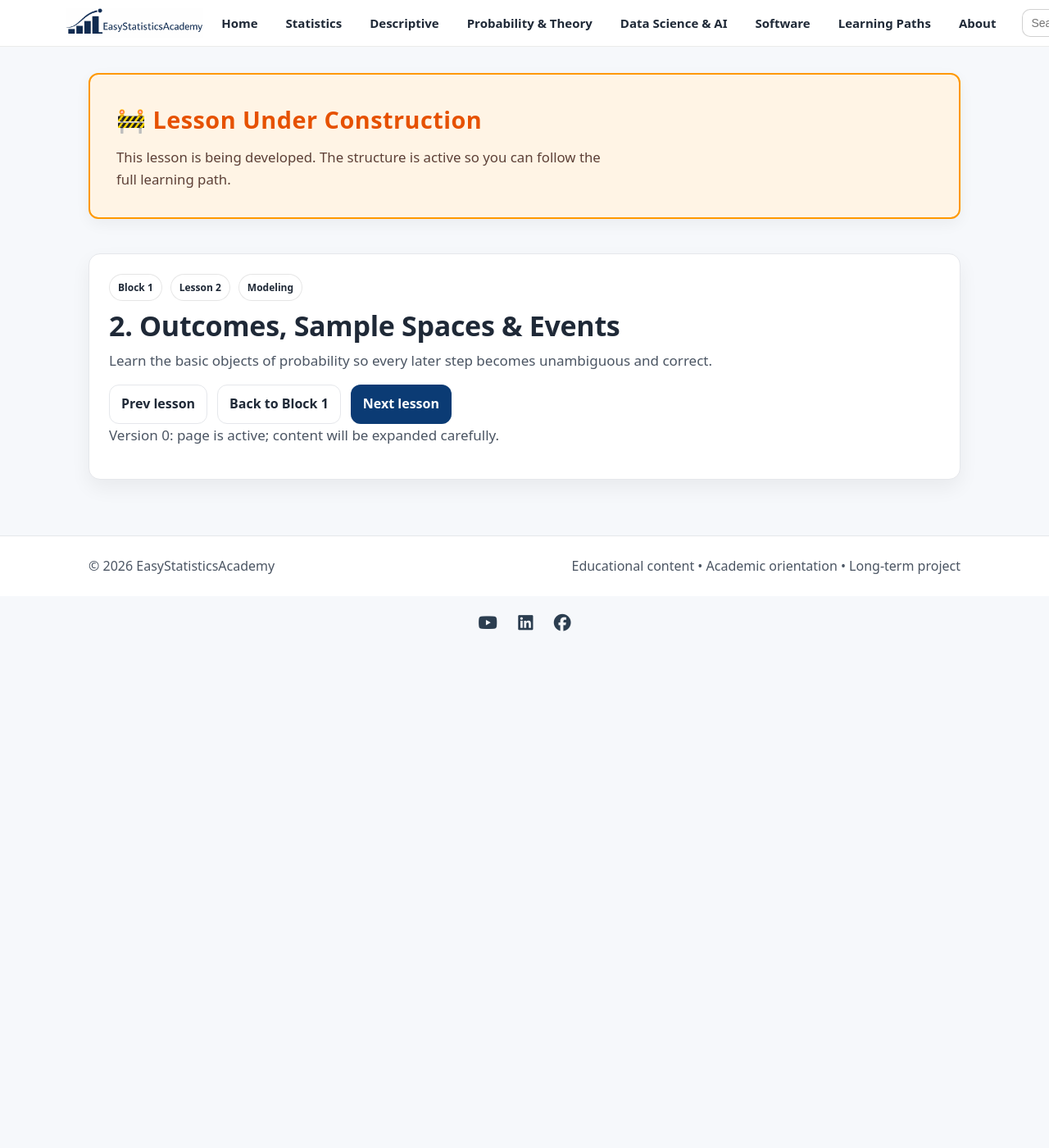
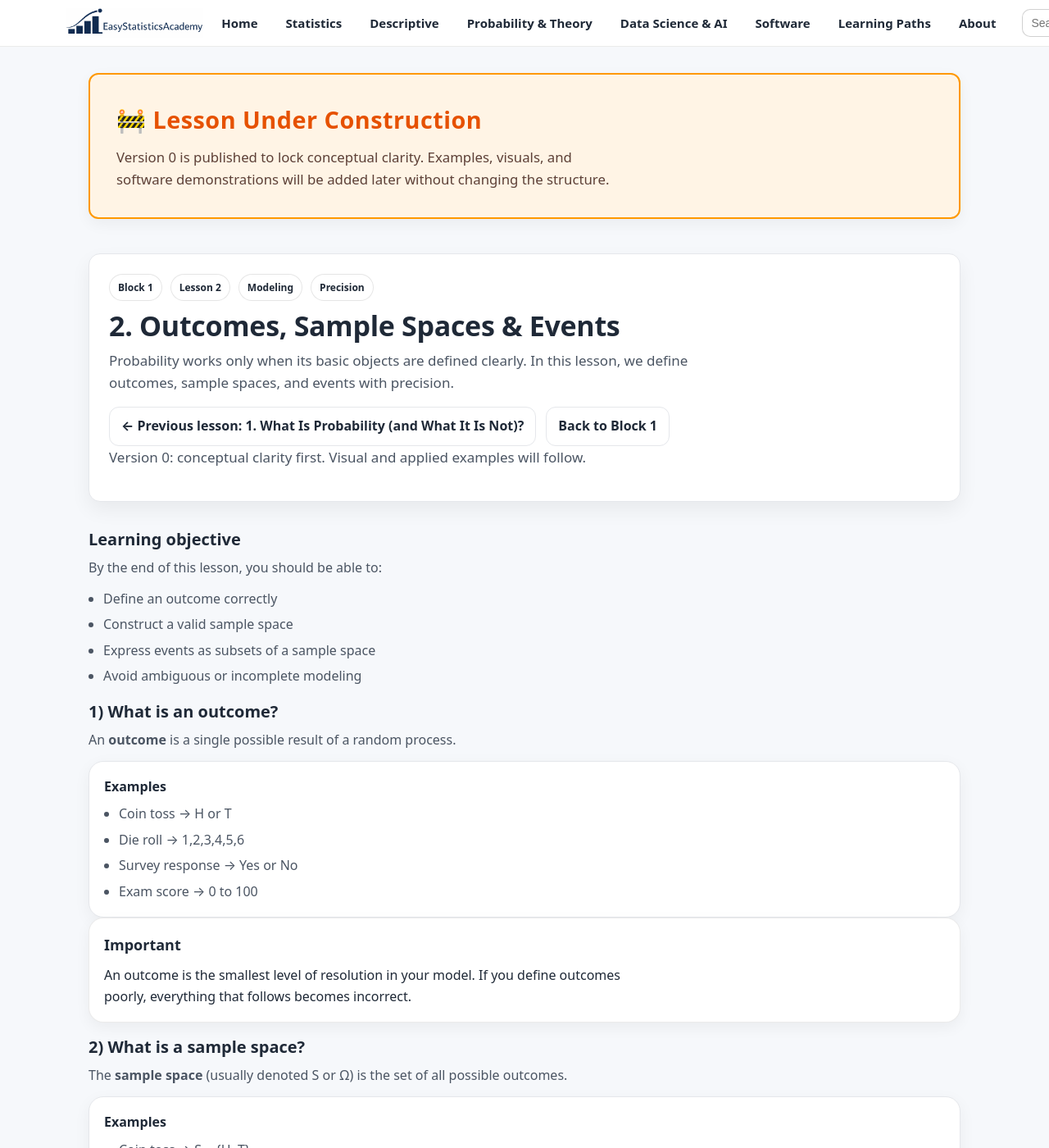
Before and after one commit to ammar-homaida-statistics/easystatisticsacademy, a Jekyll site: the page built from probability/basics/outcomes-sample-spaces-events/index.md, in a window 1280 px wide and 1400 px high. Shown: the whole window at 82% size. Built offline with Jekyll 4.4.1, drawn with Linux system fonts in a browser that asks for light colours; some of the changed text lies outside the part shown.

Commit message:
Add lesson content

```diff
--- a/probability/basics/outcomes-sample-spaces-events/index.md
+++ b/probability/basics/outcomes-sample-spaces-events/index.md
@@ -1,22 +1,27 @@
 ---
 layout: default
 title: "2. Outcomes, Sample Spaces & Events"
-description: "Outcomes vs events, sample spaces, events as sets, notation, and modeling clarity."
+description: "Define outcomes, sample spaces, and events precisely to avoid ambiguous probability reasoning."
 permalink: /probability/basics/outcomes-sample-spaces-events/
 sidebar: false
 ---
 
+<!-- UNDER CONSTRUCTION NOTICE -->
 <section class="section section-slim">
   <div class="callout" style="background:#fff4e5; border:2px solid #ff9800; padding:2rem; border-radius:12px;">
     <div class="callout-copy">
-      <h2 style="margin-top:0; color:#e65100; font-size:1.8rem; letter-spacing:0.5px;">🚧 Lesson Under Construction</h2>
+      <h2 style="margin-top:0; color:#e65100; font-size:1.8rem; letter-spacing:0.5px;">
+        🚧 Lesson Under Construction
+      </h2>
       <p style="margin:0; font-size:1.05rem; color:#5d4037; line-height:1.6;">
-        This lesson is being developed. The structure is active so you can follow the full learning path.
+        Version 0 is published to lock conceptual clarity. Examples, visuals, and software demonstrations
+        will be added later without changing the structure.
       </p>
     </div>
   </div>
 </section>
 
+<!-- ✅ Update last visited lesson for Block 1 -->
 <script>
   (function () {
     var KEY = "esa_continue_probability_basics_lesson_v0";
@@ -31,24 +36,202 @@
 <section class="hero hero-section">
   <div class="hero-card">
     <div class="hero-copy">
+
       <div class="badge-row">
         <span class="badge">Block 1</span>
         <span class="badge">Lesson 2</span>
         <span class="badge">Modeling</span>
+        <span class="badge">Precision</span>
       </div>
 
       <h1>2. Outcomes, Sample Spaces &amp; Events</h1>
+
       <p class="lead">
-        Learn the basic objects of probability so every later step becomes unambiguous and correct.
+        Probability works only when its basic objects are defined clearly.
+        In this lesson, we define outcomes, sample spaces, and events with precision.
       </p>
 
       <div class="hero-actions">
-        <a class="btn btn-outline" href="/probability/basics/what-is-probability/">Prev lesson</a>
+        <a class="btn btn-outline" href="/probability/basics/what-is-probability/">
+          ← Previous lesson: 1. What Is Probability (and What It Is Not)?
+        </a>
         <a class="btn btn-outline" href="/probability/basics/">Back to Block 1</a>
-        <a class="btn" href="/probability/basics/probability-axioms-and-basic-rules/">Next lesson</a>
       </div>
 
-      <p class="muted-mini">Version 0: page is active; content will be expanded carefully.</p>
+      <p class="muted-mini">
+        Version 0: conceptual clarity first. Visual and applied examples will follow.
+      </p>
+
     </div>
   </div>
 </section>
+
+<section class="section">
+  <div class="section-head">
+    <h2>Learning objective</h2>
+    <p>
+      By the end of this lesson, you should be able to:
+    </p>
+  </div>
+
+  <ul class="bullets">
+    <li>Define an outcome correctly</li>
+    <li>Construct a valid sample space</li>
+    <li>Express events as subsets of a sample space</li>
+    <li>Avoid ambiguous or incomplete modeling</li>
+  </ul>
+</section>
+
+<section class="section">
+  <div class="section-head">
+    <h2>1) What is an outcome?</h2>
+    <p>
+      An <strong>outcome</strong> is a single possible result of a random process.
+    </p>
+  </div>
+
+  <div class="card">
+    <h3>Examples</h3>
+    <ul class="bullets">
+      <li>Coin toss → H or T</li>
+      <li>Die roll → 1,2,3,4,5,6</li>
+      <li>Survey response → Yes or No</li>
+      <li>Exam score → 0 to 100</li>
+    </ul>
+  </div>
+
+  <div class="callout">
+    <div class="callout-copy">
+      <h2>Important</h2>
+      <p style="margin:0;">
+        An outcome is the smallest level of resolution in your model.
+        If you define outcomes poorly, everything that follows becomes incorrect.
+      </p>
+    </div>
+  </div>
+</section>
+
+<section class="section">
+  <div class="section-head">
+    <h2>2) What is a sample space?</h2>
+    <p>
+      The <strong>sample space</strong> (usually denoted S or Ω) is the set of all possible outcomes.
+    </p>
+  </div>
+
+  <div class="card">
+    <h3>Examples</h3>
+    <ul class="bullets">
+      <li>Coin toss → S = {H, T}</li>
+      <li>Die roll → S = {1,2,3,4,5,6}</li>
+      <li>Two coin tosses → S = {HH, HT, TH, TT}</li>
+    </ul>
+  </div>
+
+  <div class="callout">
+    <div class="callout-copy">
+      <h2>Modeling warning</h2>
+      <p style="margin:0;">
+        The sample space depends on how you define the experiment.
+        Different definitions → different probabilities.
+      </p>
+    </div>
+  </div>
+</section>
+
+<section class="section">
+  <div class="section-head">
+    <h2>3) What is an event?</h2>
+    <p>
+      An <strong>event</strong> is a subset of the sample space.
+      It may contain one or more outcomes.
+    </p>
+  </div>
+
+  <div class="card">
+    <h3>Examples</h3>
+    <ul class="bullets">
+      <li>Rolling an even number → {2,4,6}</li>
+      <li>At least one head in two tosses → {HH, HT, TH}</li>
+      <li>Score above 80 → all outcomes > 80</li>
+    </ul>
+  </div>
+
+  <div class="callout">
+    <div class="callout-copy">
+      <h2>Key insight</h2>
+      <p style="margin:0;">
+        Probability is assigned to events — not to vague descriptions.
+        Always express events in terms of outcomes.
+      </p>
+    </div>
+  </div>
+</section>
+
+<section class="section">
+  <div class="section-head">
+    <h2>4) Why precision matters</h2>
+    <p>
+      Many probability mistakes come from unclear definitions.
+    </p>
+  </div>
+
+  <div class="grid grid-2">
+
+    <div class="card">
+      <h3>Ambiguity example</h3>
+      <p>
+        “Probability that a family with two children has two boys.”
+      </p>
+      <p>
+        Is the sample space {BB, BG, GB, GG}?
+        Or does order not matter?
+        The answer changes the probability.
+      </p>
+    </div>
+
+    <div class="card">
+      <h3>Lesson</h3>
+      <p>
+        Always define:
+      </p>
+      <ul class="bullets">
+        <li>What counts as an outcome?</li>
+        <li>Are outcomes equally likely?</li>
+        <li>What exactly is the event?</li>
+      </ul>
+    </div>
+
+  </div>
+</section>
+
+<section class="section section-slim">
+  <div class="callout">
+    <div class="callout-copy">
+      <h2>Outcome of this lesson</h2>
+      <ul class="bullets">
+        <li>Define outcome, sample space, and event precisely</li>
+        <li>Understand events as subsets</li>
+        <li>Avoid ambiguous modeling</li>
+        <li>Be ready for probability rules (next lesson)</li>
+      </ul>
+    </div>
+  </div>
+</section>
+
+<section class="section section-slim">
+  <div class="callout">
+    <div class="callout-copy">
+      <h2>Next lesson</h2>
+      <p style="margin:0;">
+        Now that we have defined events precisely, we can assign numbers to them using formal rules.
+      </p>
+
+      <div class="pill-row" style="margin-top:1rem;">
+        <a class="btn" href="/probability/basics/probability-axioms-and-basic-rules/">
+          Next lesson: 3. Probability Axioms & Basic Rules →
+        </a>
+      </div>
+    </div>
+  </div>
+</section>
```
